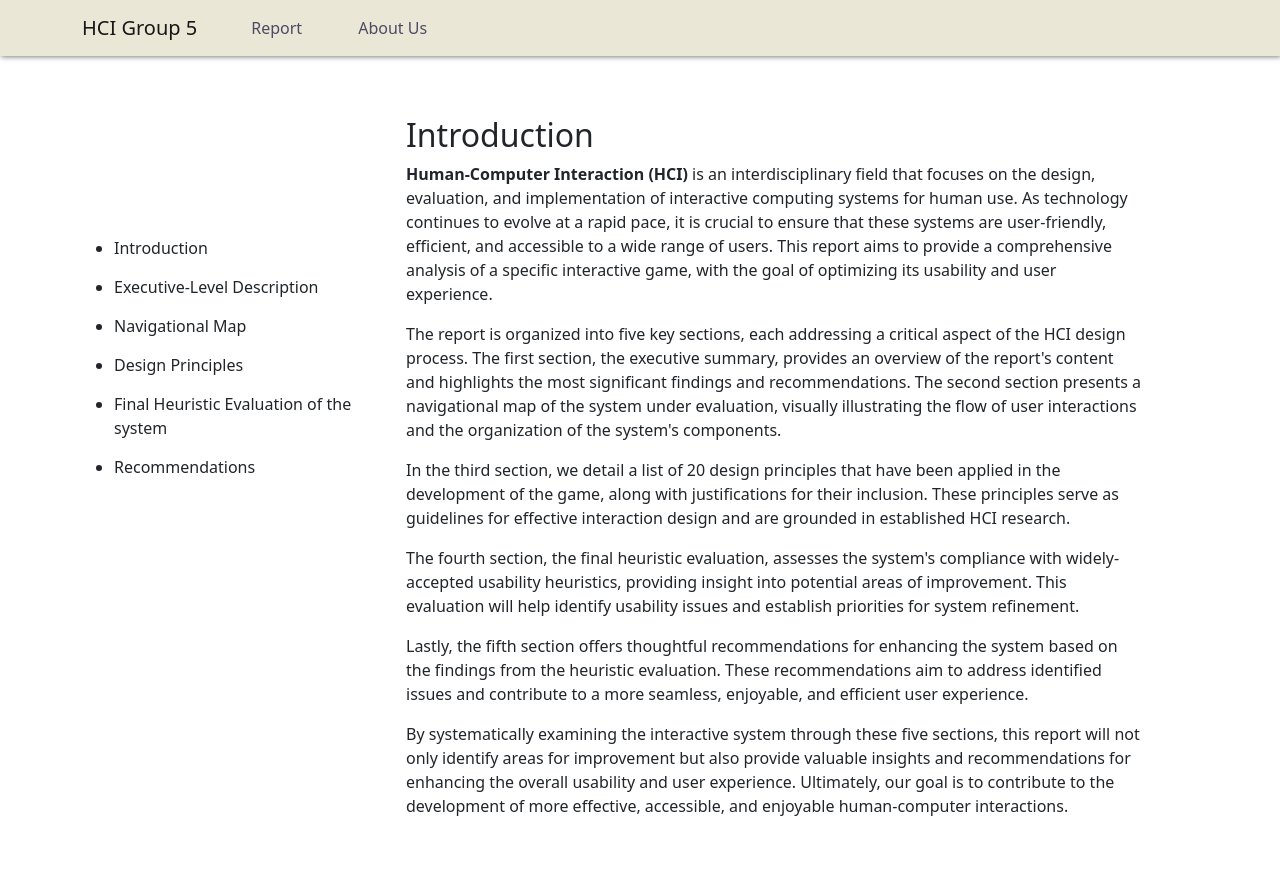
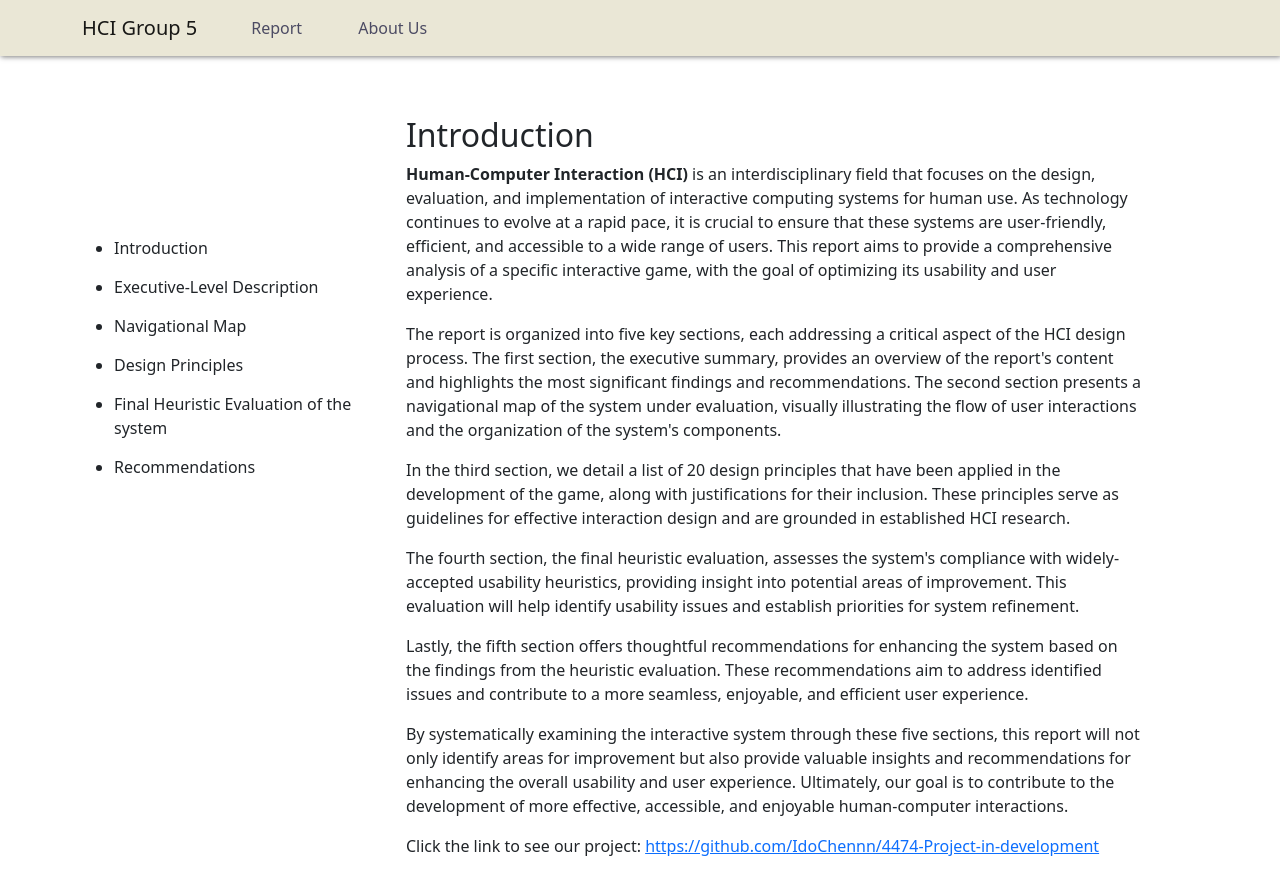
Before and after one commit to Malcolm-1218/cs4474-report, a React (Create React App) app: page / in a window 1280 px wide. Before the commit the page ends 834 px from the top, so only its background shows below. Built offline with nearby package versions, Linux system fonts and the light colour scheme.

Commit message:
add project link

```diff
--- a/src/components/Intro.js
+++ b/src/components/Intro.js
@@ -21,6 +21,7 @@ export const Intro = () => {
               <p>The fourth section, the final heuristic evaluation, assesses the system's compliance with widely-accepted usability heuristics, providing insight into potential areas of improvement. This evaluation will help identify usability issues and establish priorities for system refinement.</p>
               <p>Lastly, the fifth section offers thoughtful recommendations for enhancing the system based on the findings from the heuristic evaluation. These recommendations aim to address identified issues and contribute to a more seamless, enjoyable, and efficient user experience.</p>
               <p>By systematically examining the interactive system through these five sections, this report will not only identify areas for improvement but also provide valuable insights and recommendations for enhancing the overall usability and user experience. Ultimately, our goal is to contribute to the development of more effective, accessible, and enjoyable human-computer interactions.</p>
+              <p>Click the link to see our project: <a href="https://github.com/IdoChennn/4474-Project-in-development">https://github.com/IdoChennn/4474-Project-in-development</a></p>
             </div>
           </Col>
         </Row>
--- a/src/components/NavMap.js
+++ b/src/components/NavMap.js
@@ -14,7 +14,7 @@ export const NavMap = () => {
             <div className="content">
               <h2>Navigational Map</h2>
               <p>
-                Click the <a href="https://lucid.app/lucidchart/2723b6ee-ef21-4e20-b2d1-4b8b9fcfe281/edit?invitationId=inv_938664ca-b662-4ef0-899a-f12af585e4f9&page=0_0#" target="_blank">Link</a> to check out the complete navigational map
+                Click the <a href="https://lucid.app/lucidchart/2723b6ee-ef21-4e20-b2d1-4b8b9fcfe281/edit?invitationId=inv_938664ca-b662-4ef0-899a-f12af585e4f9&page=0_0#">Link</a> to check out the complete navigational map
               </p>
               <img src={navmap} alt="Navigational Map" style={{ width: "900px", height: "auto" }}/>
             </div>
```
